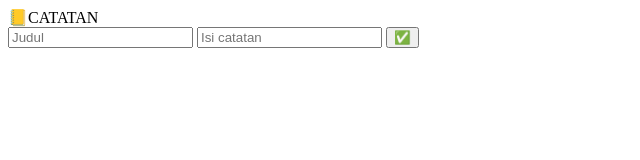
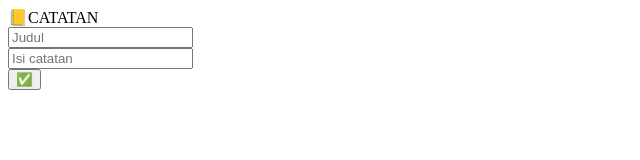
Before and after one commit to Agus1783/todoList-test, a plain HTML site: page frontend/catatan/catatan.html in a window 1280 px wide. Shown: the whole page, without its empty margins (0-640 px from the left). Drawn offline with Linux system fonts and the light colour scheme.

Commit message:
melengkapi struktur html catatan

```diff
--- a/frontend/catatan/catatan.html
+++ b/frontend/catatan/catatan.html
@@ -10,8 +10,8 @@
     <header>📒CATATAN</header>
     <div class="container">
         <div class="input-area">
-            <input type="text" id="input-judul" placeholder="Judul">
-            <input type="text" id="input-note" placeholder="Isi catatan">
+            <input type="text" id="input-judul" placeholder="Judul"><br>
+            <input type="text" id="input-note" placeholder="Isi catatan"><br>
             <button id="note-btn">✅</button>
         </div>
 
```
